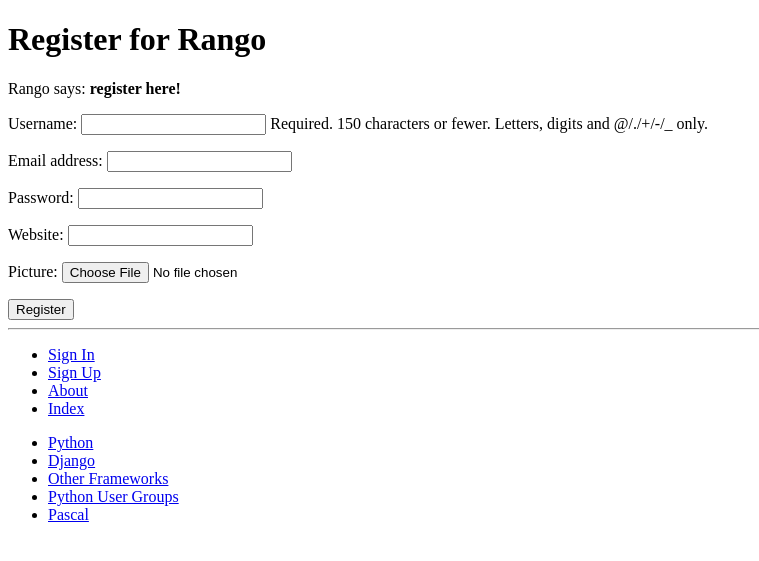
After one commit to 2420419o/tango_with_django_project, a Django app: page /rango/register/ in a window 1280 px wide. The commit adds this page. Shown: the top 561 px of the page, without its empty margins (0-759 px from the left). Run offline with Django 3.2, Linux system fonts and the light colour scheme; data comes from the database, SQL or seed files in the repository; both versions use the stored data as it was after the commit.

Commit message:
Chapter 9

```diff
--- a/rango/admin.py
+++ b/rango/admin.py
@@ -1,5 +1,6 @@
 from django.contrib import admin
 from rango.models import Category, Page
+from rango.models import UserProfile
 
 class CategoryAdmin(admin.ModelAdmin):
     prepopulated_fields = {'slug': ('name',)}
@@ -10,3 +11,4 @@ class PageAdmin(admin.ModelAdmin):
 # Register your models here.
 admin.site.register(Category, CategoryAdmin)
 admin.site.register(Page, PageAdmin)
+admin.site.register(UserProfile)
--- a/rango/forms.py
+++ b/rango/forms.py
@@ -1,5 +1,6 @@
 from django import forms
-from rango.models import Page, Category
+from django.contrib.auth.models import User
+from rango.models import Page, Category, UserProfile
 
 class CategoryForm(forms.ModelForm):
     name = forms.CharField(max_length=Category.max_length, help_text="Please enter the category name.")
@@ -34,3 +35,15 @@ class PageForm(forms.ModelForm):
         # Provide an association between the ModelForm and a model
         model = Page
         exclude = ('category',) # or fields = ('title', 'url', 'views')
+
+class UserForm(forms.ModelForm):
+    password = forms.CharField(widget=forms.PasswordInput())
+
+    class Meta:
+        model = User
+        fields = ('username', 'email', 'password')
+
+class UserProfileForm(forms.ModelForm):
+    class Meta:
+        model = UserProfile
+        fields = ('website', 'picture')
--- a/rango/models.py
+++ b/rango/models.py
@@ -1,5 +1,6 @@
 from django.db import models
 from django.template.defaultfilters import slugify
+from django.contrib.auth.models import User
 
 # Create your models here.
 class Category(models.Model):
@@ -29,3 +30,16 @@ class Page(models.Model):
 
     def __str__(self):
         return self.title
+
+
+class UserProfile(models.Model):
+    # This line is required. Links UserProfile to a User model instance.
+    user = models.OneToOneField(User)
+
+    # The additional attributes we wish to include
+    website = models.URLField(blank=True)
+    picture = models.ImageField(upload_to='profile_images', blank=True)
+
+    # Override the __unicode__() method to return out something meaningful!
+    def __str__(self):
+        return self.user.username
--- a/rango/urls.py
+++ b/rango/urls.py
@@ -7,4 +7,8 @@ urlpatterns = [
     url(r'^add_category/$', views.add_category, name='add_category'),
     url(r'^category/(?P<category_name_slug>[\w\-]+)/$', views.show_category, name='show_category'),
     url(r'^category/(?P<category_name_slug>[\w\-]+)/add_page/$', views.add_page, name='add_page'),
+    url(r'^register/$', views.register, name='register'),
+    url(r'^login/$', views.user_login, name='login'),
+    url(r'^restricted/', views.restricted, name='restricted'),
+    url(r'^logout/$', views.user_logout, name='logout'),
 ]
--- a/rango/views.py
+++ b/rango/views.py
@@ -1,9 +1,14 @@
 from django.shortcuts import render
-from django.http import HttpResponse
+from django.contrib.auth import authenticate, login, logout
+from django.contrib.auth.decorators import login_required
+from django.http import HttpResponseRedirect, HttpResponse
+from django.core.urlresolvers import reverse
 from rango.models import Category
 from rango.models import Page
 from rango.forms import CategoryForm
 from rango.forms import PageForm
+from rango.forms import UserForm, UserProfileForm
+
 
 def index(request):
     # Query the database for a list of ALL categories currently stored.
@@ -55,6 +60,7 @@ def show_category(request, category_name_slug):
 
     return render(request, 'rango/category.html', context=context_dict)
 
+@login_required
 def add_category(request):
     form = CategoryForm()
 
@@ -75,6 +81,7 @@ def add_category(request):
 
     return render(request, 'rango/add_category.html', {'form': form})
 
+@login_required
 def add_page(request, category_name_slug):
     try:
         category = Category.objects.get(slug=category_name_slug)
@@ -96,3 +103,116 @@ def add_page(request, category_name_slug):
 
     context_dict = {'form': form, 'category': category}
     return render(request, 'rango/add_page.html', context_dict)
+
+def register(request):
+    # A boolean value for telling the template
+    # whether the registration was successful.
+    # Set to False initially. Code changes value to
+    # True when registration succeeds.\
+    registered = False
+
+    # If it's a HTTP POST, we're interested in processing form data.
+    if request.method == 'POST':
+        # Attempt to grab information from the raw form information.
+        # Note that we make use of both UserForm and UserProfileForm.
+        user_form = UserForm(data=request.POST)
+        profile_form = UserProfileForm(data=request.POST)
+
+        # If the two forms are valid...
+        if user_form.is_valid() and profile_form.is_valid():
+            # Save the user's form data to the database.
+            user = user_form.save()
+
+            # Now we hash the password with the set_password method.
+            # Once hashed, we can update the user object.
+            user.set_password(user.password)
+            user.save()
+
+            # Now sort out the UserProfile instance.
+            # Since we need to set the user attribute ourselves,
+            # we set commit=False. This delays saving the model
+            # until we're ready to avoid integrity problems.
+            profile = profile_form.save(commit=False)
+            profile.user = user
+
+            # Did the user provide a profile picture?
+            # If so, we need to get it from the input form and
+            # put it in the UserProfile model.
+            if 'picture' in request.FILES:
+                profile.picture = request.FILES['picture']
+
+            # Now we save the UserProfile model instance.
+            profile.save()
+
+            # Update our variable to indicate that the template
+            # registration was successful.
+            registered = True
+        else:
+            # Invalid form or forms - mistakes or something else?
+            # Print problems to the terminal.
+            print(user_form.errors, profile_form.errors)
+    else:
+        # Not a HTTP POST, so we render our form using two ModelForm instances.
+        # These forms will be blank, ready for user input.
+        user_form = UserForm()
+        profile_form = UserProfileForm()
+
+    # Render the template depending on the context.
+    return render(request, 'rango/register.html', {'user_form': user_form,
+                                                   'profile_form': profile_form,
+                                                   'registered': registered})
+
+def user_login(request):
+    # If the request is a HTTP POST, try to pull out the relevant information.
+    if request.method == 'POST':
+        # Gather the username and password provided by the user.
+        # This information is obtained from the login form.
+        # We use request.POST.get('<variable>') as opposed
+        # to request.POST['<variable>'], because the
+        # request.POST.get('<variable>') returns None if the
+        # value does not exist, while request.POST['<variable>']
+        # will raise a KeyError exception.
+        username = request.POST.get('username')
+        password = request.POST.get('password')
+
+        # Use Django's machinery to attempt to see if the username/password
+        # combination is valid - a User object is returned if it is.
+        user = authenticate(username=username, password=password)
+
+        # If we have a User object, the details are correct.
+        # If None (Python's way of representing the absence of a value), no user
+        # with matching credentials was found.
+        if user:
+            # Is the account active? It could have been disabled.
+            if user.is_active:
+                # If the account is valid and active, we can log the user in.
+                # We'll send the user back to the homepage.
+                login(request, user)
+                return HttpResponseRedirect(reverse('index'))
+            else:
+                # An inactive account was used - no logging in!
+                return HttpResponse("Your Rango account is disabled.")
+        else:
+            # Bad login details were provided. So we can't log the user in.
+            print("Invalid login details: {0}, {1}".format(username, password))
+            return HttpResponse("Invalid login details supplied.")
+
+    # The request is not a HTTP POST, so display the login form.
+    # This scenario would most likely be a HTTP GET.
+    else:
+        # No context variables to pass to the template system, hence the
+        # blank dictionary object...
+        return render(request, 'rango/login.html', {})
+
+@login_required
+def restricted(request):
+    return render(request, 'rango/restricted.html', {})
+
+# Use the login_required() decorator to ensure only those logged in can
+# access the view.
+@login_required
+def user_logout(request):
+    # Since we know the user is logged in, we can now just log them out.
+    logout(request)
+    # Take the user back to the homepage.
+    return HttpResponseRedirect(reverse('index'))
--- a/templates/rango/base.html
+++ b/templates/rango/base.html
@@ -19,7 +19,14 @@
         <hr />
         <div>
             <ul>
-                <li><a href="{% url 'add_category' %}">Add New Category</a></li>
+                {% if user.is_authenticated %}
+                    <li><a href="{% url 'restricted' %}">Restricted Page</a></li>
+                    <li><a href="{% url 'logout' %}">Logout</a></li>
+                    <li><a href="{% url 'add_category' %}">Add New Category</a></li>
+                {% else %}
+                    <li><a href="{% url 'login' %}">Sign In</a></li>
+                    <li><a href="{% url 'register' %}">Sign Up</a></li>
+                {% endif %}
                 <li><a href="{% url 'about' %}">About</a></li>
                 <li><a href="{% url 'index' %}">Index</a></li>
             </ul>
--- a/templates/rango/category.html
+++ b/templates/rango/category.html
@@ -18,7 +18,9 @@
         {% else %}
             <strong>No pages currently in category.</strong>
         {% endif %}
-        <a href="{% url 'add_page' category.slug %}">Add a Page</a>
+        {% if user.is_authenticated %}
+            <a href="{% url 'add_page' category.slug %}">Add a Page</a>
+        {% endif %}
     {% else %}
         The specified category does not exist!
     {% endif %}
--- /dev/null
+++ b/templates/rango/register.html
@@ -0,0 +1,26 @@
+{% extends 'rango/base.html' %}
+{% load staticfiles %}
+
+{% block title_block %}
+    Register
+{% endblock %}
+
+{% block body_block %}
+    <h1>Register for Rango</h1>
+    {% if registered %}
+        Rango says: <strong>thank you for registering!</strong>
+        <a href="{% url 'index' %}">Return to the homepage.</a>
+    {% else %}
+        Rango says: <strong>register here!</strong><br />
+        <form id="user_form" method="post" action="{% url 'register' %}" enctype="multipart/form-data">
+            {% csrf_token %}
+
+            <!-- Display each form -->
+            {{ user_form.as_p }}
+            {{ profile_form.as_p }}
+
+            <!-- Provide a button to click to submit the form -->
+            <input type="submit" name="submit" value="Register" />
+        </form>
+    {% endif %}
+{% endblock %}
```
Also changed, not shown: tango_with_django_project/settings.py (+14 -0 lines), templates/rango/index.html (+7 -1 lines), templates/rango/login.html (added, +18 -0 lines), templates/rango/restricted.html (added, +9 -0 lines), db.sqlite3, media/profile_images/rango.jpg (added), media/profile_images/testuser.jpg (added), media/profile_images/testuser_Jk9DDnd.jpg (added), media/profile_images/testuser_KKGAxpE.jpg (added), rango/migrations/0005_userprofile.py (added).
